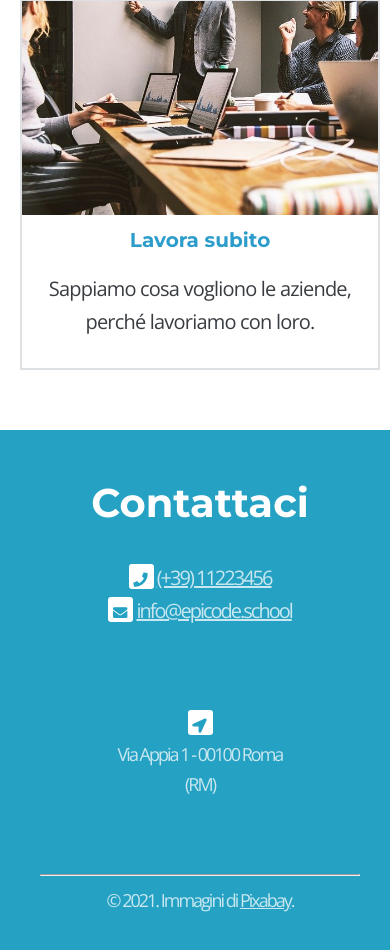
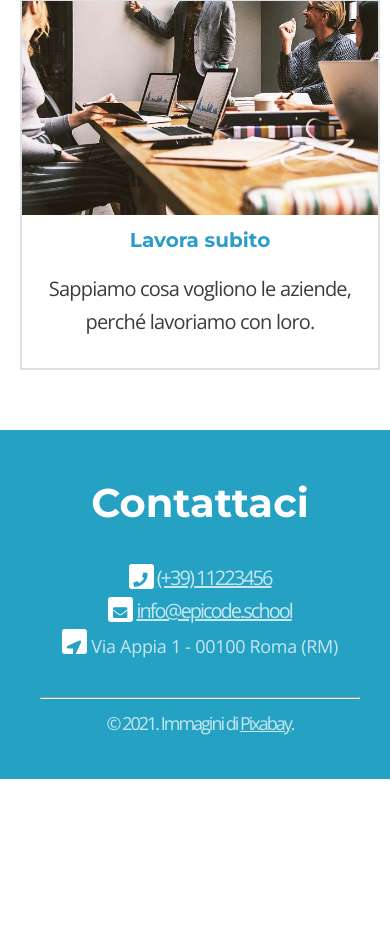
Before and after one commit to Luigi9665/U1-W1-D5-PROGETTO, a plain HTML site: page index.html in a window 390 px wide. Shown: the part 2660-3610 px from the top of the page. After the commit the page ends 3439 px from the top, so only its background shows below. Drawn offline with nearby package versions, Linux system fonts and the light colour scheme.

Commit message:
completo mobile

```diff
--- a/assets/css/style.css
+++ b/assets/css/style.css
@@ -155,7 +155,7 @@ main {
 
 /* footer */
 
-footer div {
+footer #foot {
   background-color: #25a2c3;
   color: white;
   text-align: center;
@@ -170,7 +170,7 @@ footer div h2 {
 }
 
 footer #contatti {
-  padding: 25px 30px 25px;
+  padding-block: 25px 25px;
   margin-top: 0px;
 }
 
@@ -179,7 +179,7 @@ footer p {
   color: #c8e7f0;
 }
 
-footer div a {
+footer #foot a {
   color: #c8e7f0;
 }
 
@@ -197,3 +197,16 @@ footer .back-icon {
   background-color: white;
   border-radius: 3px;
 }
+
+footer #contenitore {
+  width: 100%;
+  padding: 0;
+  margin: 0;
+  display: inline-block;
+  vertical-align: middle;
+}
+
+footer #contenitore p {
+  display: inline;
+  letter-spacing: -0.3px;
+}
--- a/index.html
+++ b/index.html
@@ -84,20 +84,20 @@
     </main>
     <!-- Inizio footer -->
     <footer>
-      <div>
+      <div id="foot">
         <!-- Titolo contatti -->
         <h2>Contattaci</h2>
         <!-- contatti -->
         <div id="contatti">
           <div class="back-icon">
-            <p><i class="fas fa-phone" style="color: #25a2c3 ;" ></i></div> <a href="#">(+39) 11223456</a></p>
+            <p><i class="fas fa-phone" style="color: #25a2c3 ; padding-bottom: 6px;" ></i></div> <a href="#">(+39) 11223456</a></p>
 
           <div class="back-icon">
             <p>
-              <i class="fas fa-envelope" style="color: #25a2c3 ;"></i></div>
+              <i class="fas fa-envelope" style="color: #25a2c3 ; padding-bottom: 6px;"></i></div>
               <a href="mailto:info@epicode.school">info@epicode.school</a>
             </p><div id="contenitore">
-            <div class="back-icon" ><p><i class="fas fa-location-arrow" style="color: #25a2c3 ;"></i></p></div><p> Via Appia 1 - 00100 Roma (RM)</p></div>
+            <div class="back-icon" ><p><i class="fas fa-location-arrow" style="color: #25a2c3 ; padding-bottom: 6px;"></i></p></div><p> Via Appia 1 - 00100 Roma (RM)</p></div>
         </div>
         <hr />
         <!-- copyright -->
```
